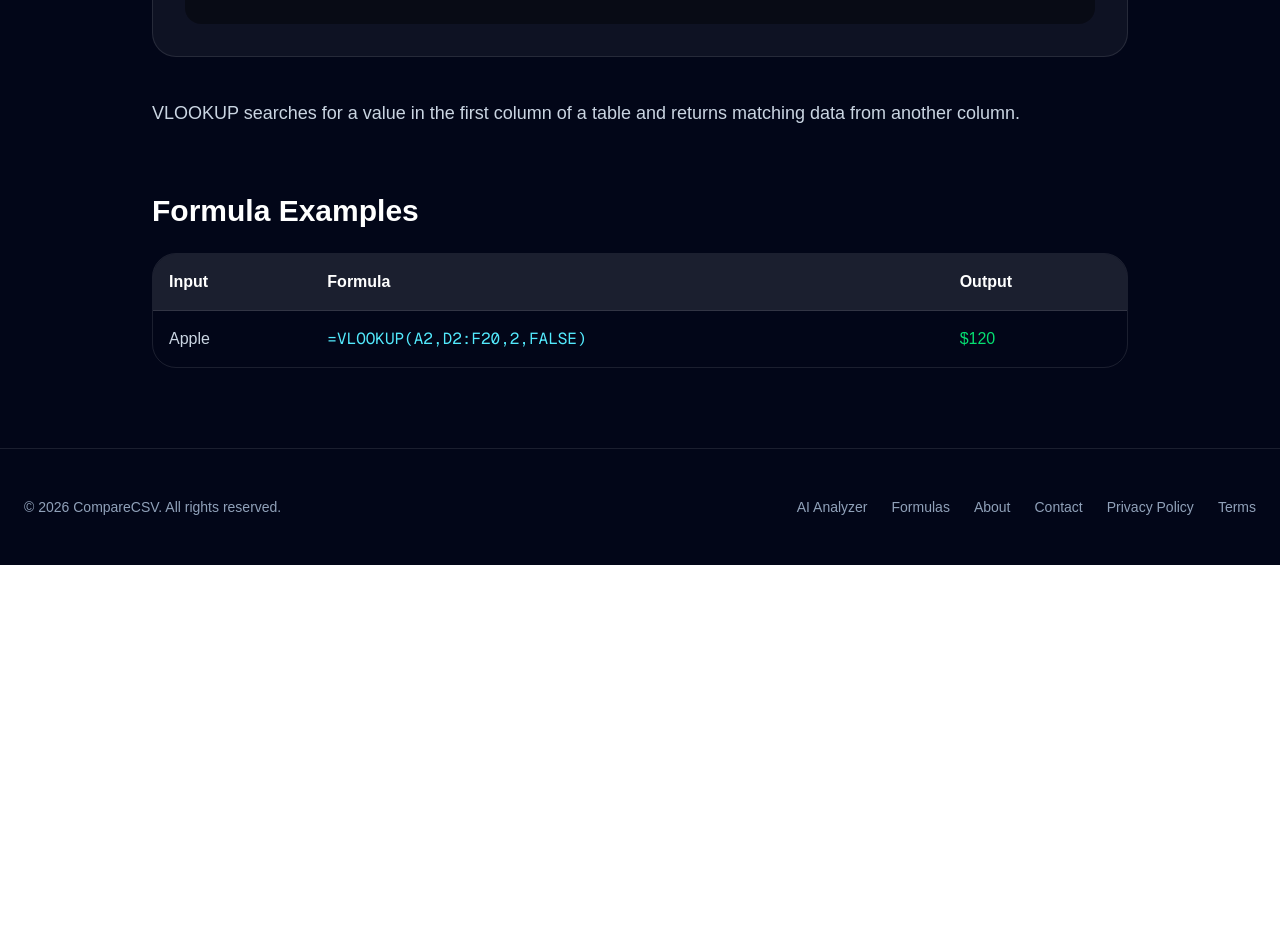
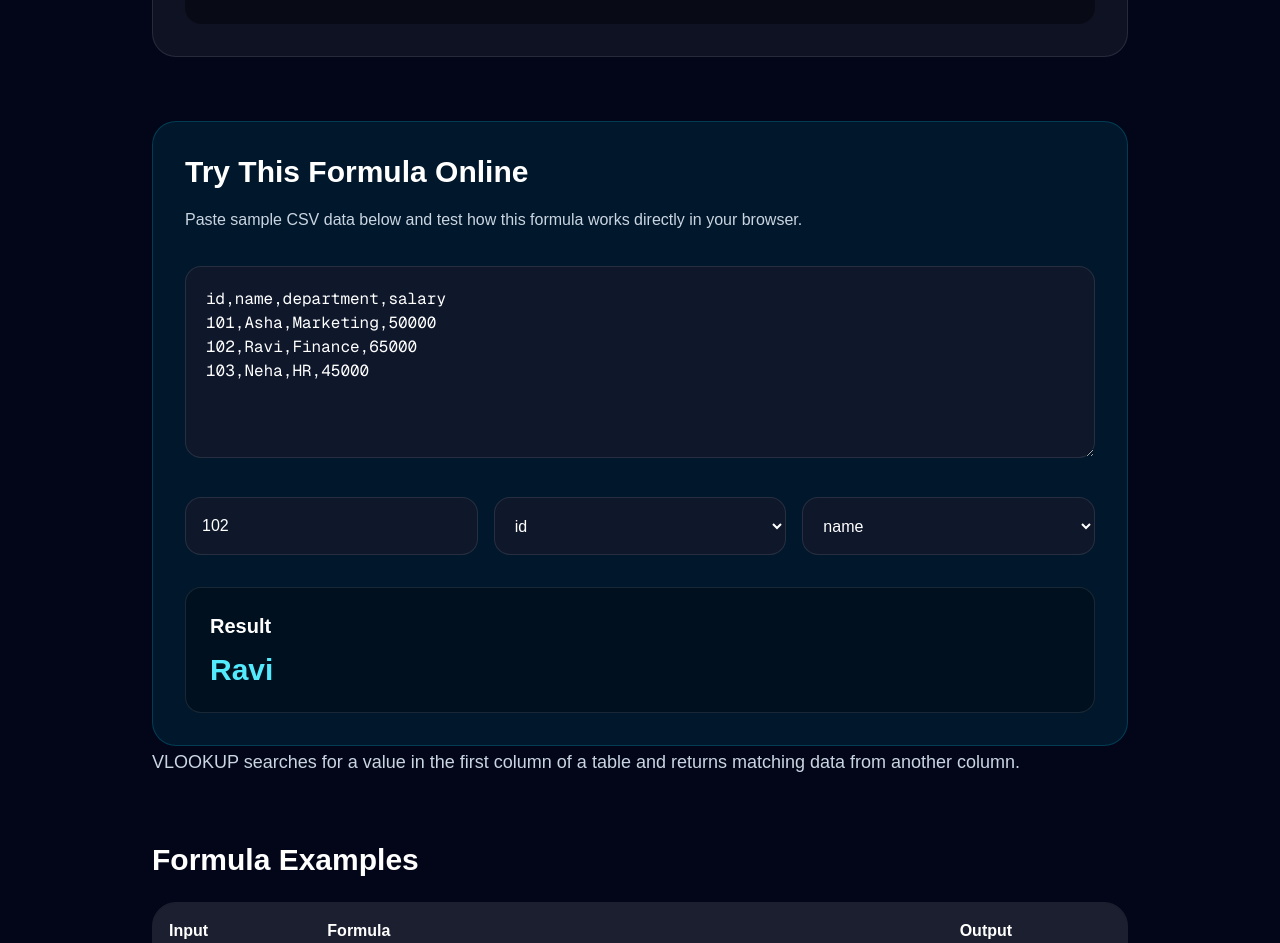
Before and after one commit to namrata505/comparecsv, a Next.js app: page /formulas/vlookup in a window 1280 px wide. Shown: the part 660-1603 px from the top of the page. Before the commit the page ends 1225 px from the top, so only its background shows below. Built offline with nearby package versions, Linux system fonts and the light colour scheme.

Commit message:
Add functional formula tools

```diff
--- a/app/formulas/[slug]/page.tsx
+++ b/app/formulas/[slug]/page.tsx
@@ -1,6 +1,7 @@
 
 import { formulas } from "@/lib/formulas";
 import { notFound } from "next/navigation";
+import FormulaTool from "@/components/FormulaTool";
 
 type Props = {
   params: Promise<{
@@ -72,6 +73,8 @@ export default async function FormulaPage({ params }: Props) {
 
         </div>
 
+        <FormulaTool slug={formula.slug} />
+
         {/* Content */}
 
         <div className="text-slate-300 text-lg leading-8 mb-16">
--- /dev/null
+++ b/components/FormulaTool.tsx
@@ -0,0 +1,167 @@
+"use client";
+
+import { useMemo, useState } from "react";
+import Papa from "papaparse";
+
+type Props = {
+  slug: string;
+};
+
+type Row = Record<string, string>;
+
+function parseCSV(text: string): Row[] {
+  const parsed = Papa.parse<Row>(text, {
+    header: true,
+    skipEmptyLines: true,
+  });
+
+  return parsed.data;
+}
+
+export default function FormulaTool({ slug }: Props) {
+  const [csvText, setCsvText] = useState(
+`id,name,department,salary
+101,Asha,Marketing,50000
+102,Ravi,Finance,65000
+103,Neha,HR,45000`
+  );
+
+  const [lookupValue, setLookupValue] = useState("102");
+  const [lookupColumn, setLookupColumn] = useState("id");
+  const [returnColumn, setReturnColumn] = useState("name");
+
+  const [criteriaColumn, setCriteriaColumn] = useState("department");
+  const [criteriaValue, setCriteriaValue] = useState("Finance");
+  const [sumColumn, setSumColumn] = useState("salary");
+
+  const rows = useMemo(() => parseCSV(csvText), [csvText]);
+  const headers = rows.length > 0 ? Object.keys(rows[0]) : [];
+
+  const lookupResult = useMemo(() => {
+    const match = rows.find(
+      (row) => String(row[lookupColumn]) === String(lookupValue)
+    );
+
+    return match ? match[returnColumn] : "No match found";
+  }, [rows, lookupColumn, lookupValue, returnColumn]);
+
+  const sumifsResult = useMemo(() => {
+    return rows
+      .filter((row) => String(row[criteriaColumn]) === String(criteriaValue))
+      .reduce((sum, row) => sum + Number(row[sumColumn] || 0), 0);
+  }, [rows, criteriaColumn, criteriaValue, sumColumn]);
+
+  const countifsResult = useMemo(() => {
+    return rows.filter(
+      (row) => String(row[criteriaColumn]) === String(criteriaValue)
+    ).length;
+  }, [rows, criteriaColumn, criteriaValue]);
+
+  if (!["vlookup", "xlookup", "sumifs", "countifs"].includes(slug)) {
+    return null;
+  }
+
+  return (
+    <section className="mt-16 rounded-3xl border border-cyan-400/20 bg-cyan-500/10 p-8">
+
+      <h2 className="text-3xl font-bold mb-4">
+        Try This Formula Online
+      </h2>
+
+      <p className="text-slate-300 leading-7 mb-8">
+        Paste sample CSV data below and test how this formula works directly in your browser.
+      </p>
+
+      <textarea
+        value={csvText}
+        onChange={(e) => setCsvText(e.target.value)}
+        className="w-full h-48 rounded-2xl border border-white/10 bg-slate-900 p-5 text-white font-mono outline-none"
+      />
+
+      {(slug === "vlookup" || slug === "xlookup") && (
+        <div className="mt-8 grid md:grid-cols-3 gap-4">
+
+          <input
+            value={lookupValue}
+            onChange={(e) => setLookupValue(e.target.value)}
+            placeholder="Lookup value"
+            className="rounded-2xl bg-slate-900 border border-white/10 p-4 text-white"
+          />
+
+          <select
+            value={lookupColumn}
+            onChange={(e) => setLookupColumn(e.target.value)}
+            className="rounded-2xl bg-slate-900 border border-white/10 p-4 text-white"
+          >
+            {headers.map((header) => (
+              <option key={header} value={header}>{header}</option>
+            ))}
+          </select>
+
+          <select
+            value={returnColumn}
+            onChange={(e) => setReturnColumn(e.target.value)}
+            className="rounded-2xl bg-slate-900 border border-white/10 p-4 text-white"
+          >
+            {headers.map((header) => (
+              <option key={header} value={header}>{header}</option>
+            ))}
+          </select>
+
+        </div>
+      )}
+
+      {(slug === "sumifs" || slug === "countifs") && (
+        <div className="mt-8 grid md:grid-cols-3 gap-4">
+
+          {slug === "sumifs" && (
+            <select
+              value={sumColumn}
+              onChange={(e) => setSumColumn(e.target.value)}
+              className="rounded-2xl bg-slate-900 border border-white/10 p-4 text-white"
+            >
+              {headers.map((header) => (
+                <option key={header} value={header}>{header}</option>
+              ))}
+            </select>
+          )}
+
+          <select
+            value={criteriaColumn}
+            onChange={(e) => setCriteriaColumn(e.target.value)}
+            className="rounded-2xl bg-slate-900 border border-white/10 p-4 text-white"
+          >
+            {headers.map((header) => (
+              <option key={header} value={header}>{header}</option>
+            ))}
+          </select>
+
+          <input
+            value={criteriaValue}
+            onChange={(e) => setCriteriaValue(e.target.value)}
+            placeholder="Criteria value"
+            className="rounded-2xl bg-slate-900 border border-white/10 p-4 text-white"
+          />
+
+        </div>
+      )}
+
+      <div className="mt-8 rounded-2xl bg-black/30 border border-white/10 p-6">
+
+        <h3 className="text-xl font-semibold mb-3">
+          Result
+        </h3>
+
+        <div className="text-3xl font-bold text-cyan-300">
+          {slug === "sumifs"
+            ? sumifsResult
+            : slug === "countifs"
+            ? countifsResult
+            : lookupResult}
+        </div>
+
+      </div>
+
+    </section>
+  );
+}
```
